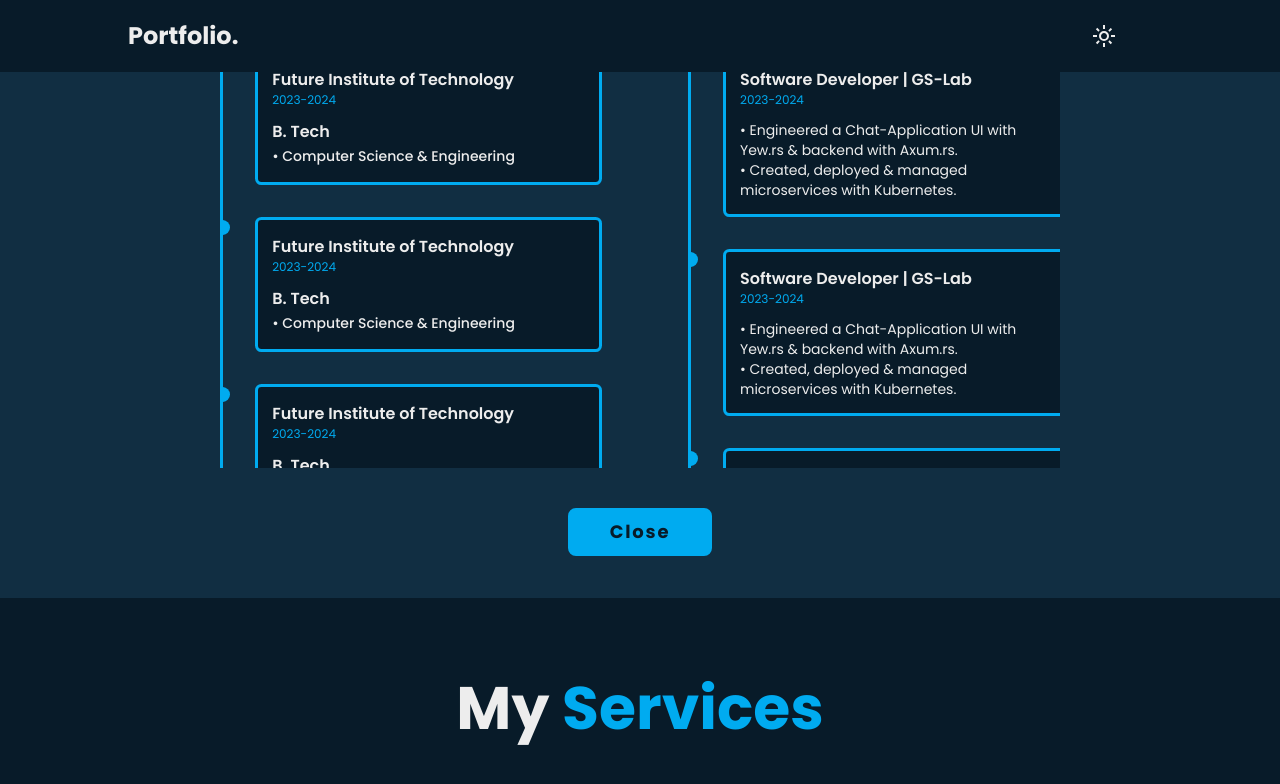
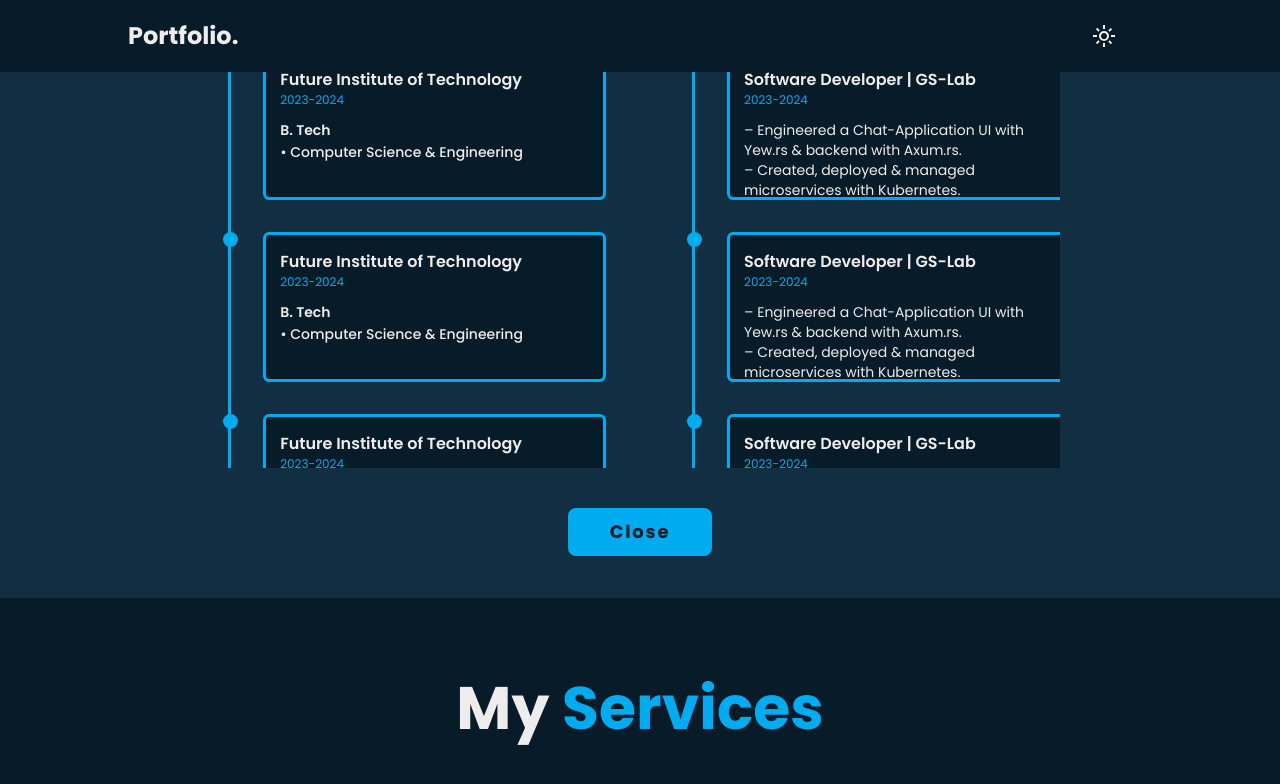
Before and after one commit to Rahul721999/my-portfolio, a React (Vite) app: page / in a window 1280 px wide. Both pictures are taken after a click on the link "Read More". Shown: the part 1002-1786 px from the top of the page. Built offline with nearby package versions, Linux system fonts and the light colour scheme; no server answers.

Commit message:
improved: about page UI

```diff
--- a/src/components/ExpCards/Expcard.css
+++ b/src/components/ExpCards/Expcard.css
@@ -1,4 +1,5 @@
-.exp-card{
+.exp-card, .edu-card{
+    height: 150px;
     padding-left: 5px;
     padding: 2px;
     padding-top: 15px;
@@ -7,10 +8,11 @@
     margin-bottom: 2rem;
 }
 
-.exp-card::before{
+/* Blue Dot */
+.exp-card::before, .edu-card::after{
     content: '';
     position: absolute;
-    top: 0;
+    top: -0.2rem;
     left: -2.7rem;
     width: 15px;
     height: 15px;
--- a/src/components/ExpCards/Expcard.jsx
+++ b/src/components/ExpCards/Expcard.jsx
@@ -1,23 +1,6 @@
 import React from 'react';
 import './Expcard.css';
 
-const Expcard = () => {
-    const designation = "Software Developer";
-    const org = "GS-Lab";
-    const date = "2023-2024";
-    return (
-        <div className="exp-card relative tablet:w-[90%] bg-[--bg-color] h-fit">
-            <div className='Card-Heading pl-3 laptop:flex-row'>
-                <h2 className='Title font-semibold'>{designation} | {org}</h2>
-                <h3 className='Date text-xs relative text-[var(--main-color)]'>{date}</h3>
-            </div>
-            <div className='Card-body m-3'>
-                <p className='text-sm text-pretty'>• {"Engineered a Chat-Application UI with Yew.rs & backend with Axum.rs."}</p>
-                <p className='text-sm text-pretty'>• {"Created, deployed & managed microservices with Kubernetes."}</p>
-            </div>
-        </div>
-    )
-}
 
 const EducationCard = () =>{
     const course = "B. Tech";
@@ -25,14 +8,33 @@ const EducationCard = () =>{
     const date = "2023-2024";
     const field = "Computer Science & Engineering"
     return (
-        <div className="exp-card relative tablet:w-[90%] bg-[--bg-color] h-fit">
+        <div className="edu-card relative tablet:w-[90%] bg-[--bg-color]">
             <div className='Card-Heading pl-3 laptop:flex-row'>
                 <h2 className='Title font-semibold'>{org}</h2>
                 <h3 className='Date text-xs relative text-[var(--main-color)]'>{date}</h3>
             </div>
             <div className='Card-body m-3'>
-                <h2 className='Title text-m font-semibold'>{course}</h2>
-                <span className='text-sm font-medium'>• {field}</span>
+                <h2 className='Title text-sm tablet:text-m font-semibold'>{course}</h2>
+                <span className='text-xs tablet:text-sm font-medium'>• {field}</span>
+            </div>
+        </div>
+    )
+}
+
+
+const Expcard = () => {
+    const designation = "Software Developer";
+    const org = "GS-Lab";
+    const date = "2023-2024";
+    return (
+        <div className="exp-card relative tablet:w-[90%] bg-[--bg-color]">
+            <div className='Card-Heading pl-3 laptop:flex-row'>
+                <h2 className='Title font-semibold'>{designation} | {org}</h2>
+                <h3 className='Date text-xs relative text-[var(--main-color)]'>{date}</h3>
+            </div>
+            <div className='Card-body m-3'>
+                <p className='text-xs tablet:text-sm'>– {"Engineered a Chat-Application UI with Yew.rs & backend with Axum.rs."}</p>
+                <p className='text-xs tablet:text-sm'>– {"Created, deployed & managed microservices with Kubernetes."}</p>
             </div>
         </div>
     )
--- a/src/pages/About/Aboutpage.jsx
+++ b/src/pages/About/Aboutpage.jsx
@@ -40,17 +40,16 @@ export default function About() {
 
 function ReadMore({ showMore }) {
 
-
     return (
         <section id="about" className='section-container secondary-color'>
             <h1 className='text-4xl font-bold flex justify-center laptop:text-6xl items-center mb-12'>My&nbsp;<span className='text-cyan'>Journey</span></h1>
 
             {/* My Journey container */}
-            <div className='journey-container flex laptop:flex-col w-[80%] h-[70%] overflow-scroll'>
+            <div className='journey-container flex laptop:flex-col w-[80%] h-[70%] overflow-scroll pl-2'>
                 {/* Education section */}
-                <div className='flex flex-col tablet:justify-start w-full laptop:w-[50%] order-2 laptop:order-1'>
+                <div className='flex flex-col tablet:justify-start w-full laptop:w-[50%] order-2 laptop:order-1 h-full pb-10'>
                     <h2 className='title text-2xl tablet:text-4xl font-semibold'>Education</h2>
-                    <div className='education-box overflow-scroll'>
+                    <div className='education-box'>
                         <EducationCard />
                         <EducationCard />
                         <EducationCard />
@@ -58,9 +57,9 @@ function ReadMore({ showMore }) {
                 </div>
 
                 {/* Exprerience section */}
-                <div className='flex flex-col laptop:w-[50%] order-1 laptop:order-2'>
+                <div className='flex flex-col laptop:w-[50%] order-1 laptop:order-2 h-full'>
                     <h2 className='title text-2xl tablet:text-4xl font-semibold'>Experience</h2>
-                    <div className='experience-box overflow-scroll'>
+                    <div className='experience-box'>
                         <Expcard />
                         <Expcard />
                         <Expcard />
```
